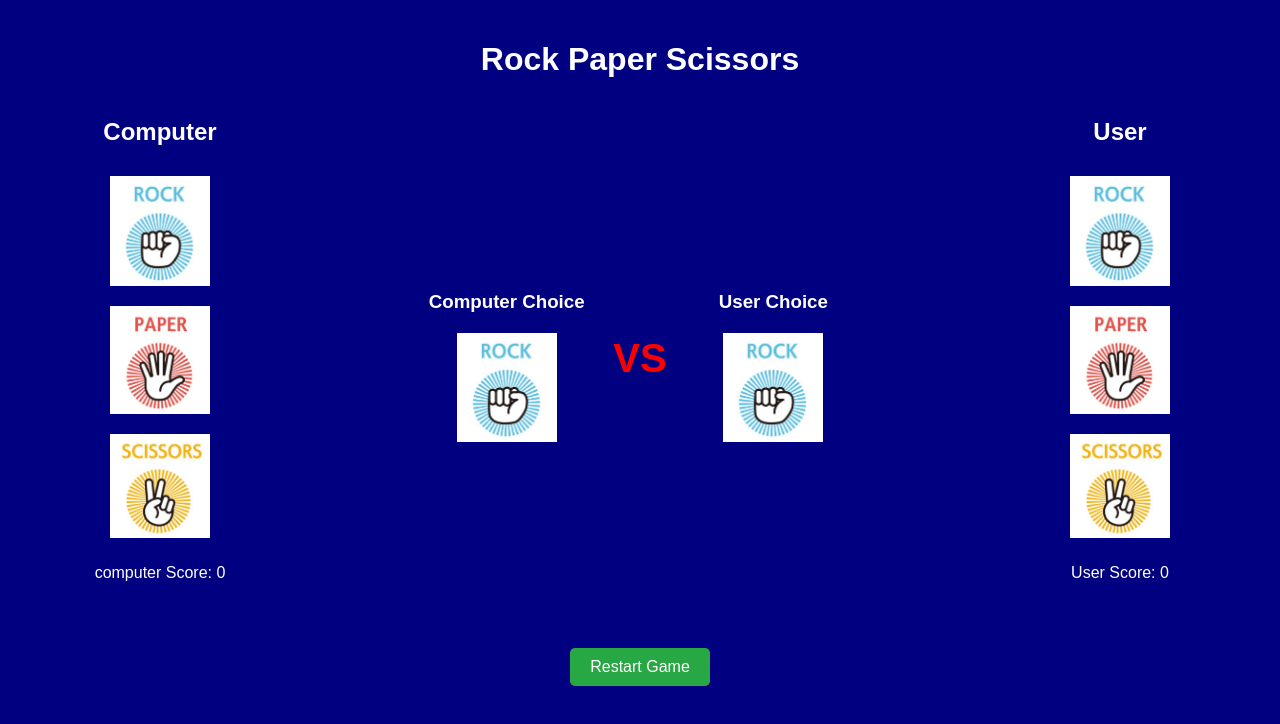
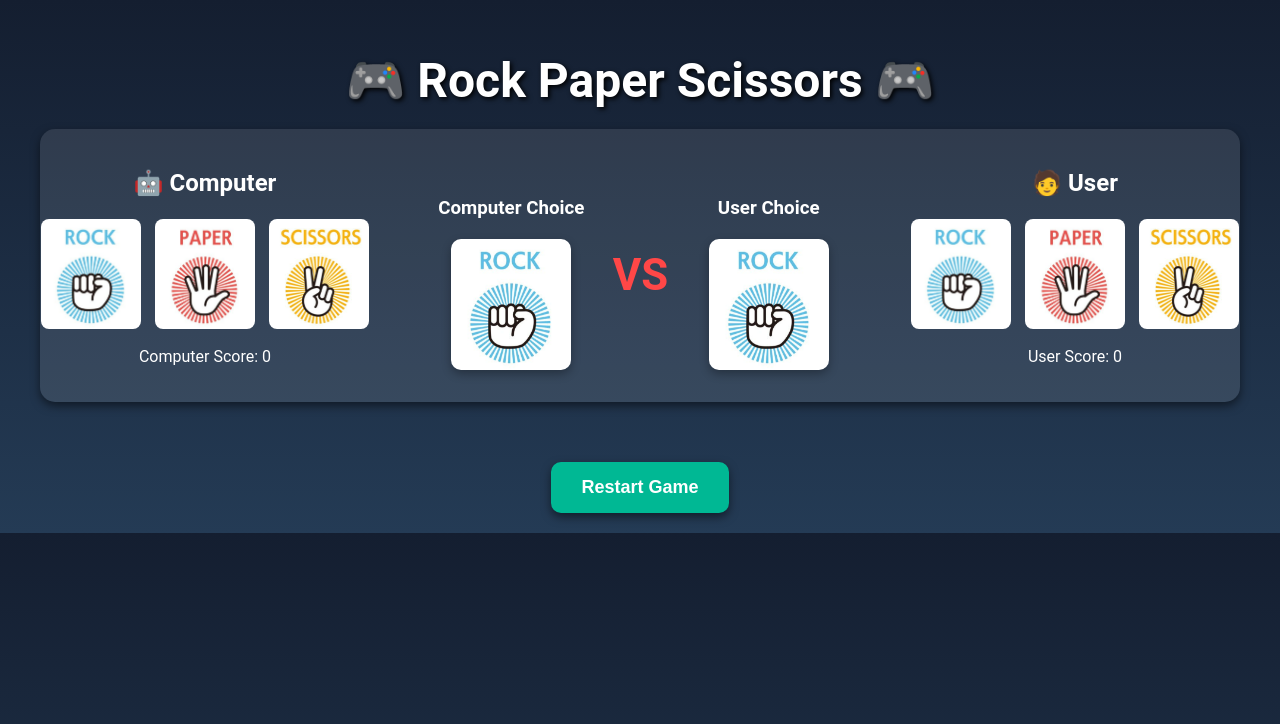
Before and after one commit to Chandrasekhar-poothi/Rock-Paper-Scissors-Game, a website: page public/index.html in a window 1280 px wide. Drawn offline with Linux system fonts and the light colour scheme.

Commit message:
Describe your change

```diff
--- a/public/index.html
+++ b/public/index.html
@@ -8,17 +8,17 @@
 </head>
 <body>
   <div class="container">
-    <h1>Rock Paper Scissors</h1>
+    <h1>🎮 Rock Paper Scissors 🎮</h1>
     <div class="game-area">
       <!-- Computer Section -->
       <div class="player computer">
-        <h2>Computer</h2>
+        <h2>🤖 Computer</h2>
         <div class="choices">
           <img src="images/rock.png" alt="Rock" class="choice" />
           <img src="images/paper.png" alt="Paper" class="choice" />
           <img src="images/scissors.png" alt="Scissors" class="choice" />
         </div>
-        <p id="computer-score">computer Score: 0</p>
+        <p id="computer-score">Computer Score: 0</p>
       </div>
 
       <!-- VS Symbol -->
@@ -30,7 +30,7 @@
               <img src="images/rock.png" alt="Computer Choice" />
             </div>
           </div>
-          <h2>VS</h2>
+          <h2 class="vs-text"> VS </h2>
           <div class="choice-display">
             <h3>User Choice</h3>
             <div id="selected-user">
@@ -42,7 +42,7 @@
 
       <!-- User Section -->
       <div class="player user">
-        <h2>User</h2>
+        <h2>🧑 User</h2>
         <div class="choices">
           <img src="images/rock.png" alt="Rock" class="choice" data-choice="rock" />
           <img src="images/paper.png" alt="Paper" class="choice" data-choice="paper" />
@@ -53,10 +53,10 @@
     </div>
 
     <!-- Final Result -->
-    <h2 id="final-result"></h2>
+    <h2 id="final-result" class="final-result-text"></h2>
 
     <!-- Restart Button -->
-    <button id="restart-btn">Restart Game</button>
+    <button id="restart-btn"> Restart Game</button>
   </div>
   <script src="script.js"></script>
 </body>
--- a/public/style.css
+++ b/public/style.css
@@ -1,6 +1,6 @@
 body {
-  font-family: Arial, sans-serif;
-  background-color: navy;
+  font-family: 'Roboto', sans-serif;
+  background: linear-gradient(to bottom, #141e30, #243b55);
   color: white;
   margin: 0;
   padding: 0;
@@ -15,6 +15,8 @@ body {
 
 h1 {
   margin-bottom: 20px;
+  font-size: 3rem;
+  text-shadow: 2px 2px 5px #000;
 }
 
 .game-area {
@@ -22,29 +24,35 @@ h1 {
   justify-content: space-between;
   align-items: center;
   margin-top: 20px;
+  background-color: rgba(255, 255, 255, 0.1);
+  border-radius: 15px;
+  padding: 20px;
+  box-shadow: 0px 4px 10px rgba(0, 0, 0, 0.5);
 }
 
 .player {
-  width: 20%;
+  width: 25%;
   text-align: center;
 }
 
 .choices {
   display: flex;
-  flex-direction: column;
-  align-items: center;
-  margin-top: 10px;
+  justify-content: center;
+  gap: 10px;
+  margin-top: 20px;
 }
 
 .choices img {
   width: 100px;
-  margin: 10px;
+  border: 2px solid transparent;
+  border-radius: 10px;
   cursor: pointer;
-  transition: transform 0.2s ease-in-out;
+  transition: all 0.3s ease-in-out;
 }
 
 .choices img:hover {
   transform: scale(1.2);
+  border: 2px solid #00ff00;
 }
 
 .vs-container {
@@ -52,9 +60,10 @@ h1 {
   text-align: center;
 }
 
-.vs-container h2 {
+.vs-text {
   font-size: 2.5rem;
-  color: red;
+  color: #ff4747;
+  animation: pulse 1.5s infinite;
   margin: 20px 0;
 }
 
@@ -71,25 +80,48 @@ h1 {
 }
 
 .choice-display img {
-  width: 100px;
+  width: 120px;
+  box-shadow: 0px 4px 10px rgba(0, 0, 0, 0.3);
+  border-radius: 10px;
 }
 
 h2, h3 {
   margin: 20px 0;
+  font-weight: 600;
+}
+
+#final-result {
+  margin-top: 30px;
+  font-size: 1.8rem;
+  color: #f9ca24;
+  text-shadow: 2px 2px 5px #000;
 }
 
 #restart-btn {
   margin-top: 30px;
-  padding: 10px 20px;
-  font-size: 16px;
+  padding: 15px 30px;
+  font-size: 18px;
+  font-weight: bold;
   cursor: pointer;
-  background-color: #28a745;
+  background-color: #00b894;
   color: white;
   border: none;
-  border-radius: 5px;
-  transition: background-color 0.3s;
+  border-radius: 10px;
+  box-shadow: 0px 4px 10px rgba(0, 0, 0, 0.5);
+  transition: background-color 0.3s, transform 0.2s;
 }
 
 #restart-btn:hover {
-  background-color: #218838;
+  background-color: #00ff9f;
+  transform: scale(1.1);
 }
+
+/* Animations */
+@keyframes pulse {
+  0%, 100% {
+    transform: scale(1);
+  }
+  50% {
+    transform: scale(1.1);
+  }
+}
```
